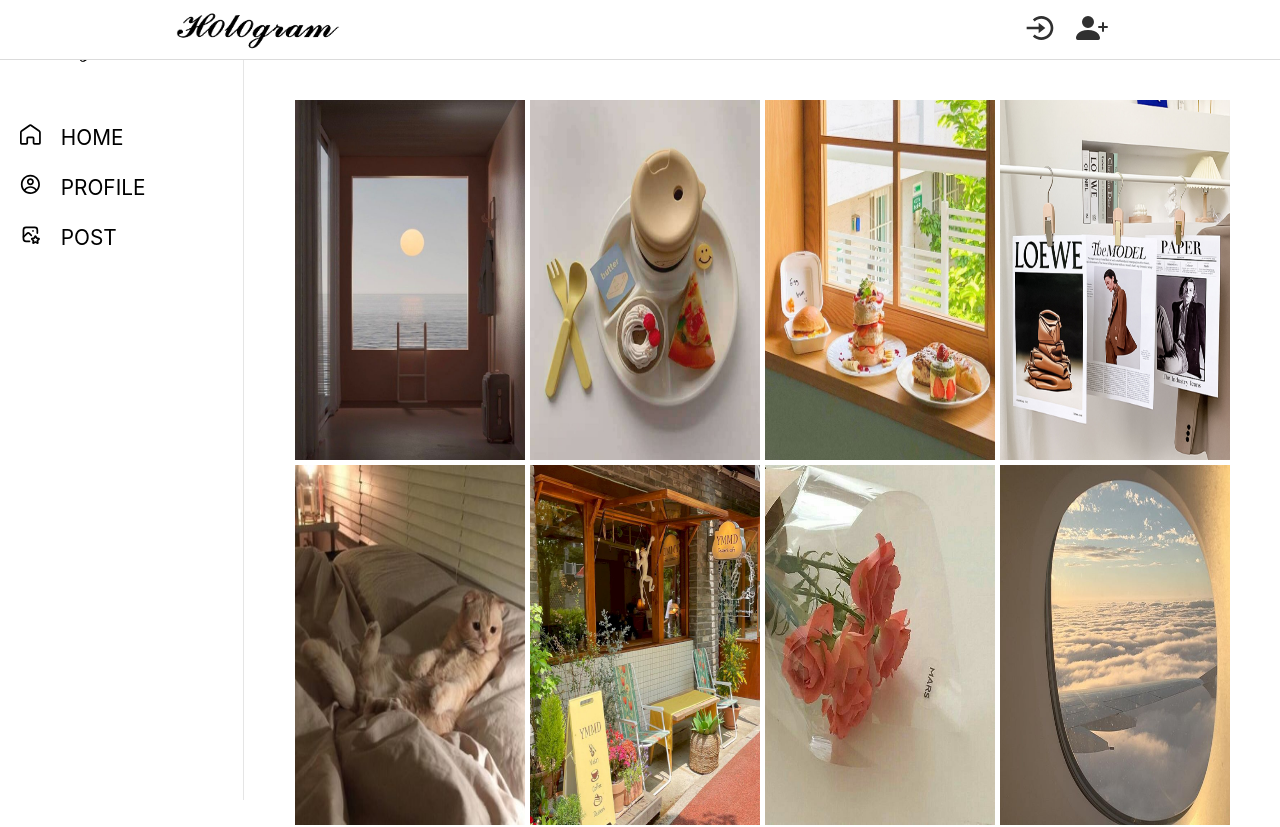
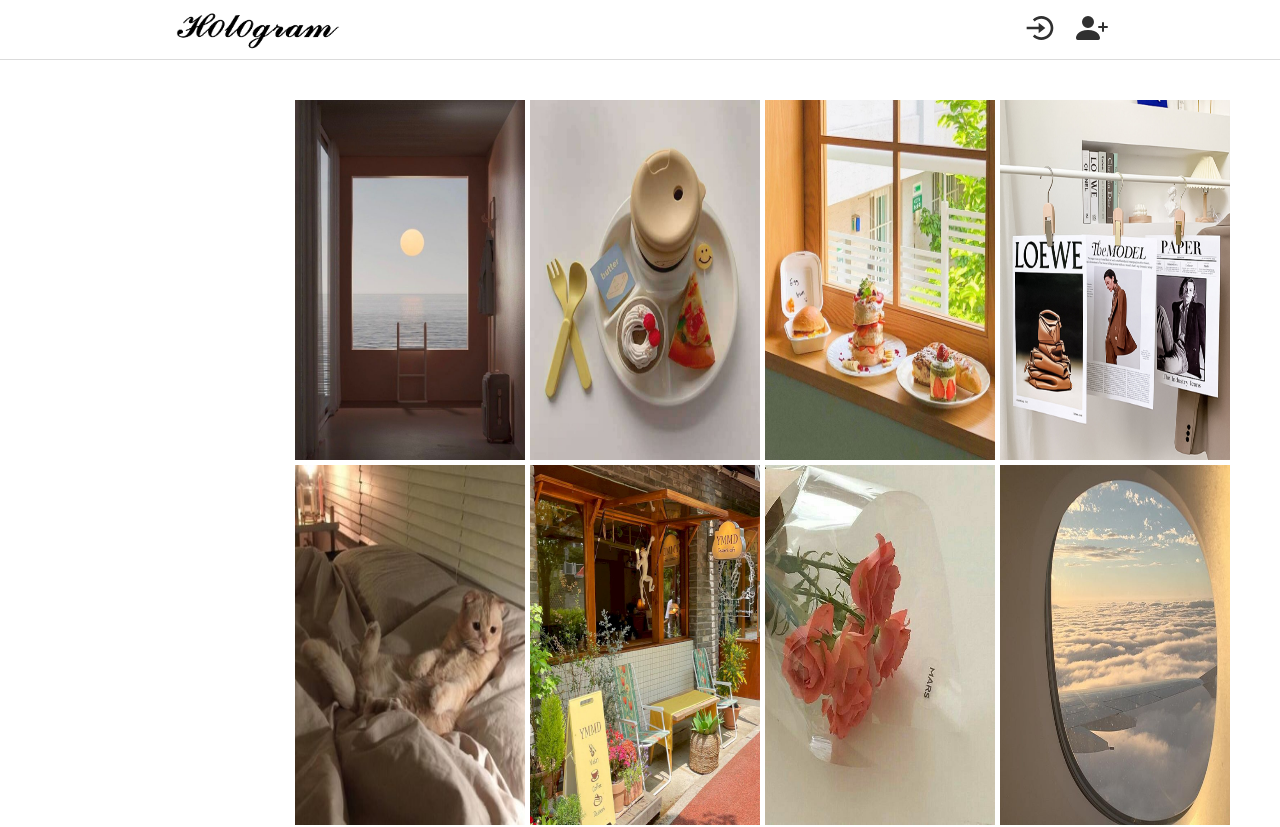
Before and after one commit to H0l0gram-Project/FE_H010GRAM, a React (Create React App) app: page / in a window 1280 px wide. Shown: the top 827 px of the page. Built offline with nearby package versions, Linux system fonts and the light colour scheme.

Commit message:
Design : 레이아웃 디자인 수정

```diff
--- a/src/components/Layout/Nav.jsx
+++ b/src/components/Layout/Nav.jsx
@@ -1,41 +1,81 @@
-import React from "react";
+import React, { useState } from "react";
 import { styled } from "styled-components";
 import { GrHomeRounded } from "react-icons/gr";
-import { CgProfile } from "react-icons/cg";
-import { TbPhotoStar } from "react-icons/tb";
-import { Link } from "react-router-dom";
+import { BsPlusSquare } from "react-icons/bs";
+import { Link, useNavigate } from "react-router-dom";
+import PostModalLayout from "../../pages/PostModalLayout";
+import { FaRegStickyNote } from "react-icons/fa";
+import { MdLogout } from "react-icons/md";
+import Cookies from "js-cookie";
+import Header from "./Header";
 
 const Nav = () => {
+    // 모달 창 상태 관리
+    const [modalOpen, setModalOpen] = useState(false);
+
+    // 로그인 상태를 위한 useState 선언
+    // Cookies.get("token") :
+    const [isLoggedIn, setIsLoggedIn] = useState(!!Cookies.get("token"));
+
+    const navigate = useNavigate();
+
+    const modalOpenHandler = () => {
+        setModalOpen(!modalOpen);
+    };
+
+    // 실행시 로그아웃이 되는 함수. 쿠키에서 token값을 삭제함.
+    const LogoutHandler = () => {
+        Cookies.remove("token");
+        setIsLoggedIn(false);
+        navigate("/");
+    };
+
     return (
-        <NavContainer>
+        <>
+            {modalOpen && <PostModalLayout setModalOpen={setModalOpen} />}
+            {isLoggedIn ? (<NavContainer>
                 <div className="logoWrap">
                     <Link to={"/"}>
                         <NavLogo src={process.env.PUBLIC_URL + "/H0l0gram_logo.png"} alt="홀로그램 로고" />
                     </Link>
                 </div>
                 <div className="menuWrap">
-                <ul>
+                    <div>
                         <MenuHover to={"/"}>
                             <Menu>
                                 <HomeIcon />
-                            HOME
+                                <span>홈</span>
+                            </Menu>
+                        </MenuHover>
+                        <MenuHover onClick={modalOpenHandler}>
+                            <Menu>
+                                <WritePostIcon />
+                                <span>만들기</span>
+                            </Menu>
+                        </MenuHover>
+                        <MenuHover to={"/myposts"}>
+                            <Menu>
+                                <ReadPostIcon />
+                                <span>내 포스트</span>
                             </Menu>
                         </MenuHover>
                         <MenuHover to={"/profile"}>
                             <Menu>
                                 <ProfileIcon />
-                            PROFILE
+                                <span>프로필</span>
                             </Menu>
                         </MenuHover>
-                    <MenuHover to={"/post"}>
+                        <MenuHover onClick={LogoutHandler}>
                             <Menu>
-                            <PostIcon />
-                            POST
+                                <LogoutIcon />
+                                <span>로그아웃</span>
                             </Menu>
                         </MenuHover>
-                </ul>
                     </div>
-        </NavContainer>
+                </div>
+            </NavContainer>) : <Header />}
+
+        </>
     );
 };
 
@@ -53,10 +93,12 @@ const NavLogo = styled.img`
     width: 135px;
     margin: 30px 20px 50px;
 `;
-const Menu = styled.li`
-    font-size: 1.3rem;
+const Menu = styled.div`
+    font-size: 1rem;
     height: 50px;
-    padding: 10px 20px;
+    display: flex;
+    align-items: center;
+    padding-left: 20px;
 `;
 const MenuHover = styled(Link)`
     :hover {
@@ -64,11 +106,32 @@ const MenuHover = styled(Link)`
     }
 `;
 const HomeIcon = styled(GrHomeRounded)`
+    display: inline;
+    font-size: 1.5rem;
     margin-right: 20px;
 `;
-const ProfileIcon = styled(CgProfile)`
+const ProfileIcon = styled.span`
+    width: 30px;
+    height: 30px;
+    border-radius: 50px;
+    margin-right: 15px;
+    background-color: pink;
+    /* background-image:url(${(props) => props.url}); */
+    /* background-repeat: no-repeat; */
+    /* background-size: cover; */
+`;
+const WritePostIcon = styled(BsPlusSquare)`
+    display: inline;
+    font-size: 1.5rem;
     margin-right: 20px;
 `;
-const PostIcon = styled(TbPhotoStar)`
+const ReadPostIcon = styled(FaRegStickyNote)`
+    display: inline;
+    font-size: 1.5rem;
     margin-right: 20px;
 `;
+const LogoutIcon = styled(MdLogout)`
+    display: inline;
+    font-size: 1.5rem;
+    margin-right: 20px;
+`;
```
Lines whose indentation alone changed are shown as unchanged.
